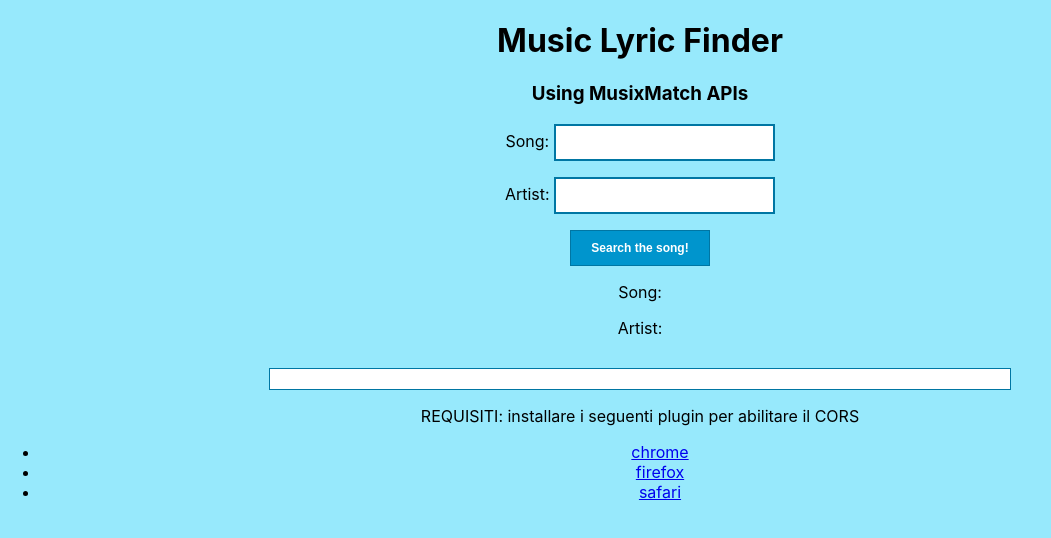
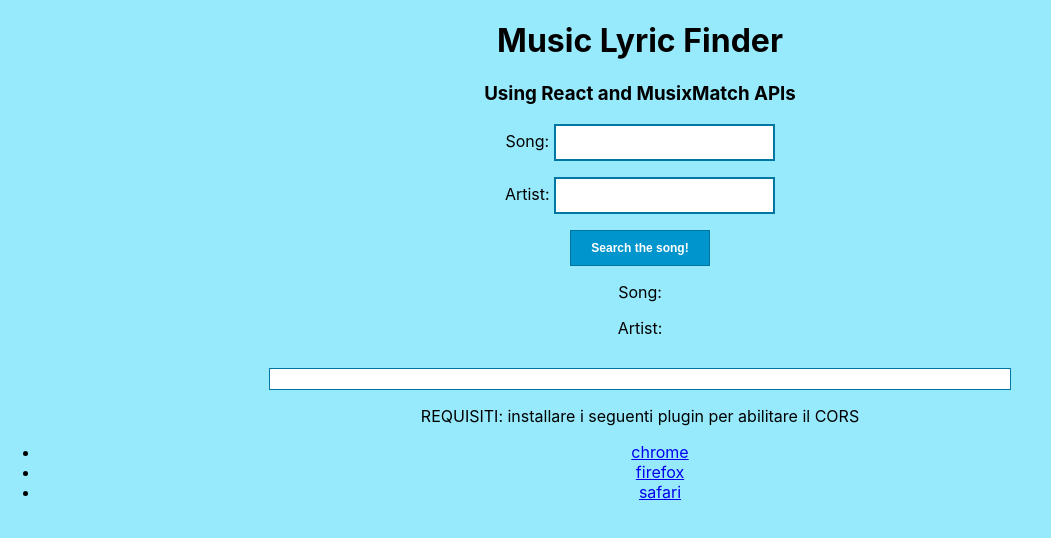
Before and after one commit to danielenapo/MusiXmatch, a React (Create React App) app in the folder muisxmatch/: page / in a window 1280 px wide. Shown: the top 538 px of the page, without its empty margins (0-1051 px from the left). Built offline with nearby package versions, Linux system fonts and the light colour scheme.

Commit message:
Upgrade App.js

```diff
--- a/muisxmatch/src/App.js
+++ b/muisxmatch/src/App.js
@@ -36,7 +36,7 @@ class App extends Component {
 
       <div className="App">
         <h1>Music Lyric Finder</h1>
-        <h3>Using MusixMatch APIs</h3>
+        <h3>Using React and MusixMatch APIs</h3>
         <form onSubmit={this.handleSubmit}>
           <p className="input">Song: <input value={this.state.song} onChange={this.onChangeSong} /></p>
           <p className="input">Artist: <input value={this.state.artist} onChange={this.onChangeArtist} /></p>
```
